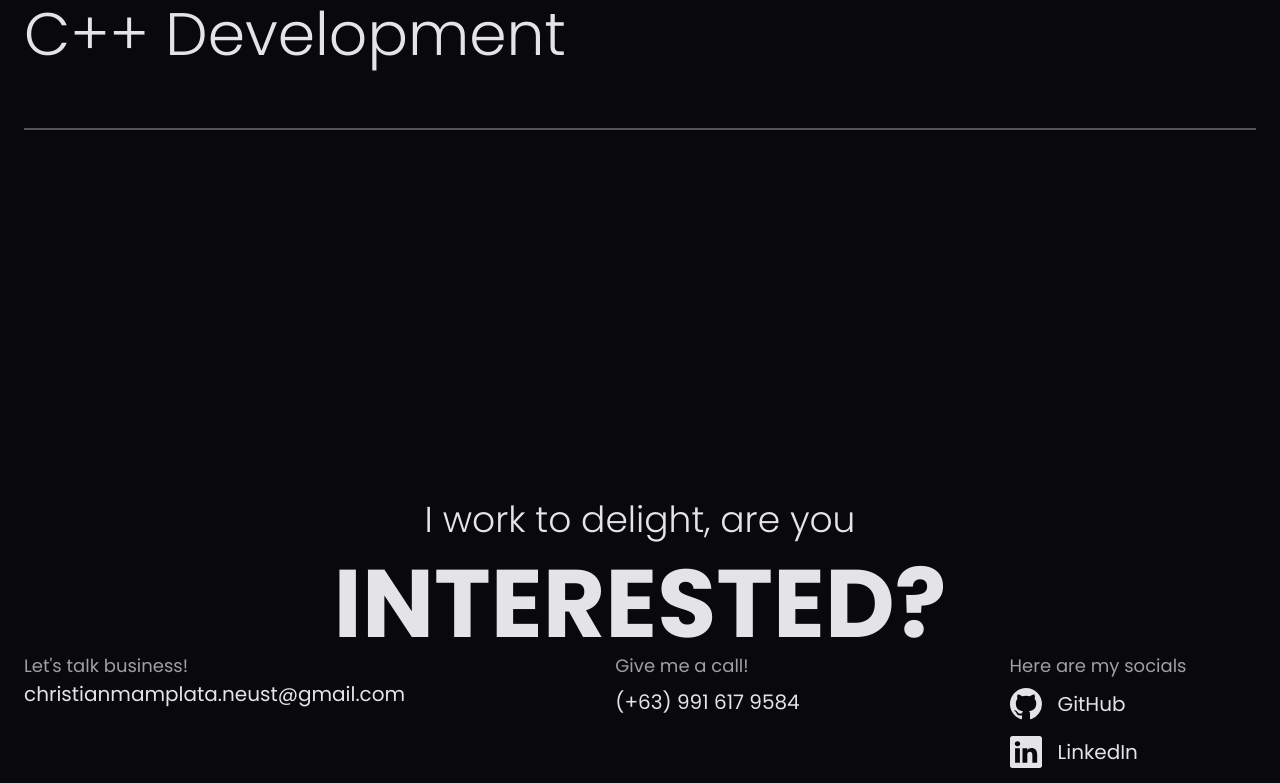
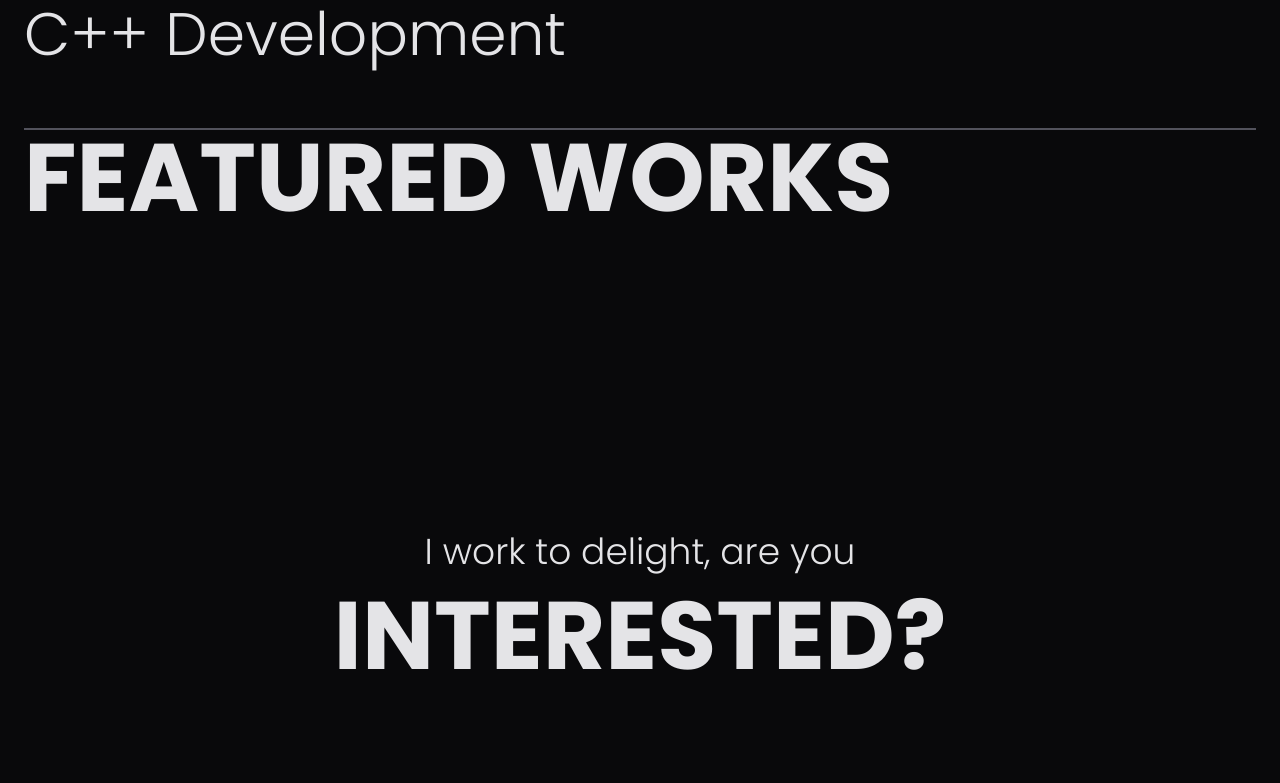
Before and after one commit to Serial-Cyn/personal-portfolio, a Next.js app: page / in a window 1280 px wide. Shown: the part 2580-3363 px from the top of the page. Built offline with nearby package versions, Linux system fonts and the light colour scheme; a web font is replaced by a local one.

Commit message:
feat: add monobit case study

```diff
--- /dev/null
+++ b/app/case-studies/monobit.tsx
@@ -0,0 +1,9 @@
+
+export default function Monobit() {
+
+    return (
+        <section>
+
+        </section>
+    );
+}
--- a/app/page.tsx
+++ b/app/page.tsx
@@ -1,19 +1,21 @@
 import Navbar from "@/components/ui/navbar";
 import Hero from "@/components/hero-section/hero";
 import JobValue from "@/components/value-section/job-value";
+import FeaturedWorks from "@/components/works-section/featured-works";
 import Expertise from "@/components/expertise-section/expertise";
 import ContactMe from "@/components/contact-section/contact-me";
 import Footer from "@/components/footer/footer";
 
 export default function Home() {
   return (
-    <div>
+    <section>
       <Hero />
       <JobValue />
       <Expertise />
+      <FeaturedWorks />
       <ContactMe />
       <Footer />
       <Navbar />
-    </div>
+    </section>
   );
 }
--- a/components/contact-section/contact-me.tsx
+++ b/components/contact-section/contact-me.tsx
@@ -4,7 +4,7 @@ export default function ContactMe() {
   return (
     <section
       id="contact"
-      className="min-w-full min-h-screen px-6 mt-32 flex flex-col justify-center items-center"
+      className="min-w-full min-h-screen px-6 mt-32 flex flex-col justify-center items-center gap-16 md:gap-32"
     >
       <div className="h-3/5 flex flex-col justify-center items-center gap-0 md:gap-4">
         <h2 className="text-lg sm:text-2xl md:text-4xl font-light">
--- /dev/null
+++ b/components/works-section/featured-works.tsx
@@ -0,0 +1,9 @@
+
+export default function FeaturedWorks() {
+
+    return (
+        <section id="featured-works" className="min-w-full h-auto px-6 ">
+            <h1 className="text-6xl sm:text-8xl font-bold">FEATURED WORKS</h1>
+        </section>
+    );
+}
```
